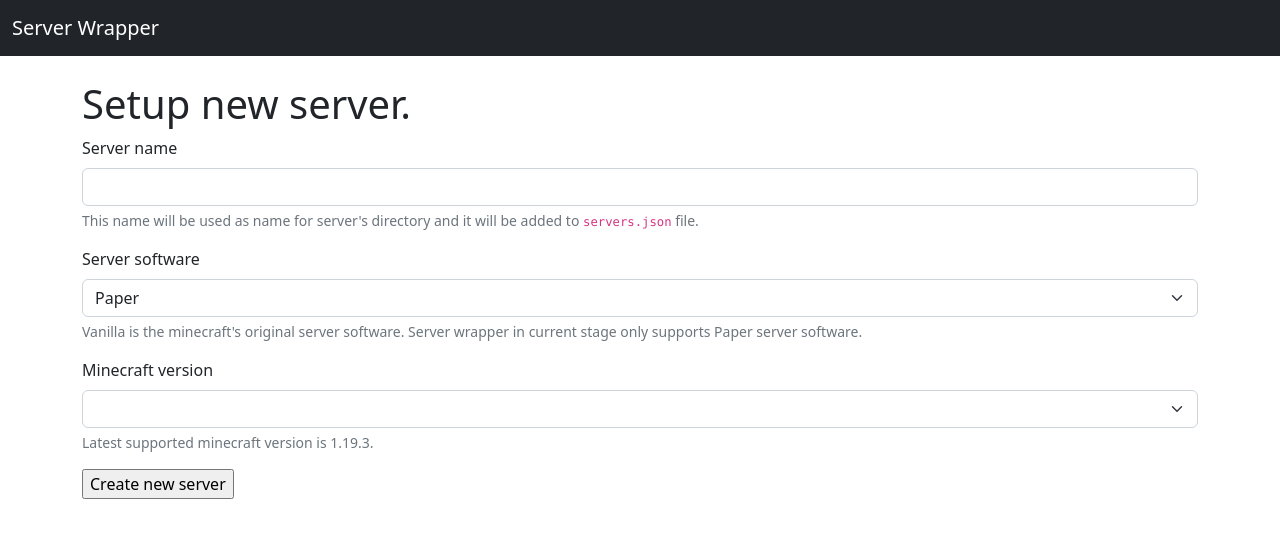
After one commit to SleepyDiamonds/MC-Server-Wrapper, a Flask app: page /new-server in a window 1280 px wide. The commit adds this page. Shown: the top 538 px of the page. Run offline with Flask 2, Linux system fonts and the light colour scheme; lists and menus that the app fills with data are empty.

Commit message:
Added a "Add Server" panel (not fully working)

```diff
--- a/app.py
+++ b/app.py
@@ -1,5 +1,5 @@
 from flask import Flask, render_template, request
-from commons import loaded_servers, startServer, stopServer, mcserver_subprocesses, sendCommand, returnAPIError
+from commons import loaded_servers, startServer, stopServer, mcserver_subprocesses, sendCommand, returnAPIError, newServer
 import atexit
 
 app = Flask(__name__)
@@ -22,6 +22,9 @@ def index():
 def server_page(index):
     return render_template("serverpage.html", server=loaded_servers[index])
 
+@app.route("/new-server")
+def new_server_page():
+    return render_template("newserver.html")
 
 # Servers API
 # /api/server/<int:index>/<start|stop>
@@ -50,6 +53,24 @@ def api_sendCommand(index):
 
     return {"result": True}
 
+# /api/server/new
+# POST Data: {"name": "mcserver", "software": "paper", "version": "1.19.3", "max-ram": "2G"}
+@app.route("/api/server/new", methods=["POST"])
+def api_createNewServer():
+    # Check if required post data exists.
+    if not "name" in request.form: return returnAPIError("name not specified")
+    if not "version" in request.form: return returnAPIError("version not specified")
+    if not "software" in request.form: return returnAPIError("server software not specified")
+    if not "max-ram" in request.form: return returnAPIError("max ram not provided")
+
+    # Try to create a new server.
+    success = newServer(name=request.form["name"], max_ram=request.form["max-ram"], software=request.form["software"], version=request.form["version"])
+
+    if isinstance(success, tuple):
+        return returnAPIError(success[1])
+
+    return {"result": success}
+
 # Register shutdown() function.
 atexit.register(shutdown)
 
--- a/commons.py
+++ b/commons.py
@@ -3,6 +3,7 @@ from libs.mcserversubprocess import MCServerSubprocess
 import json
 import os
 import subprocess
+import requests
 
 FILE_SERVERS_LOCATION = "servers.json"
 FILE_CONFIG_LOCATION = "config.json"
@@ -20,11 +21,19 @@ def loadServers():
     with open(FILE_SERVERS_LOCATION) as file:
         json_object = json.load(file)
         for index, server in enumerate(json_object["servers"]):
-            servers.append(MCServer(index=index, name=server["server_name"], ip_addr=server["hostname"], port=server["port"] ,rcon_port=server["rcon_port"], rcon_passwd=server["rcon_password"], max_ram=server["max_ram"]))
+            servers.append(MCServer(index=index, name=server["server_name"], max_ram=server["max_ram"]))
 
     return servers
 
 loaded_servers = loadServers()
+
+def refreshLoadedServers():
+    """
+    Refreshes all commonly used variables. (`loaded_servers`)
+    Required after big changes, like modifying `config.json` or `servers.json`.
+    """
+    global loaded_servers
+    loaded_servers = loadServers()
 
 def getServerExecutablePath(index):
     """
@@ -115,6 +124,66 @@ def stopAllServers():
     for mcserver_subprocess in mcserver_subprocesses:
         mcserver_subprocess.terminate()
 
+def newServer(name, version, software, max_ram):
+    """
+    Creates a new server.
+    """
+    if software == "paper":
+        # Get the latest release for the selected version
+        builds = requests.get(f"https://api.papermc.io/v2/projects/paper/versions/{version}")
+
+        if builds.status_code == 400:
+            return (False, "bad request")
+
+        builds = builds.json()
+
+        if "error" in builds: return (False, "version not found")
+
+        latest_build = builds["builds"][-1]
+
+        cwd = os.getcwd()
+
+        # Download the latest release of the version selected
+        response = requests.get(f"https://api.papermc.io/v2/projects/paper/versions/{version}/builds/{latest_build}/downloads/paper-{version}-{latest_build}.jar")
+
+        if response.status_code == 400:
+            return (False, "bad request")
+
+        # FIXME: error happens here.
+        if "error" in response.json(): return (False, "version not found")
+
+        try:
+            os.mkdir(f"servers/{name}")
+            os.chdir(f"servers/{name}")
+        except:
+            return (False, "couldn't create/switch to the server directory")
+
+        open("server.jar", "wb").write(response.content)
+
+        os.chdir(cwd)
+
+        # Adds the server to the servers.json folder
+        new_data = {"server_name": name, "max_ram": max_ram}
+
+        # Add server to servers.json file.
+        try:
+            with open('servers.json', "r+") as file:
+                servers = json.load(file)
+                servers["servers"].append(new_data)
+
+                file.seek(0)
+
+                json.dump(servers, file, indent=4)
+        except:
+            return (False, "couldn't write to servers.json")
+
+        # Refresh loaded_servers.
+        refreshLoadedServers()
+
+        return True
+    else:
+        return False
+
 def returnAPIError(description=None):
     """
     Returns API Error Dictionary:
--- a/libs/mcserver.py
+++ b/libs/mcserver.py
@@ -1,9 +1,5 @@
 class MCServer():
-    def __init__(self, index, name, ip_addr, port,rcon_port, rcon_passwd, max_ram):
+    def __init__(self, index, name, max_ram):
         self.index = index
         self.name = name
-        self.ip_addr = ip_addr
-        self.port = port
-        self.rcon_port = rcon_port
-        self.rcon_passwd = rcon_passwd
         self.max_ram = max_ram
--- a/servers.json
+++ b/servers.json
@@ -2,26 +2,14 @@
     "servers": [
         {
             "server_name": "mcserver",
-            "hostname": "127.0.0.1",
-            "port": "25565",
-            "rcon_port": "25575",
-            "rcon_password": "123",
             "max_ram": "2G"
         },
         {
             "server_name": "test",
-            "hostname": "127.0.0.1",
-            "port": "25565",
-            "rcon_port": "25575",
-            "rcon_password": "sleepyspellerjenice",
             "max_ram": "2G"
         },
         {
             "server_name": "sleepysmp",
-            "hostname": "slpy.ml",
-            "port": "21095",
-            "rcon_port": "25575",
-            "rcon_password": "superdiamondhdjenice",
             "max_ram": "2G"
         }
     ]
--- /dev/null
+++ b/static/newserver.js
@@ -0,0 +1,43 @@
+const versionSelectElement = document.getElementById("minecraftVersionSelect");
+
+// https://api.papermc.io/docs/swagger-ui/index.html?configUrl=/openapi/swagger-config
+// Fetch latest available minecraft versions (https://api.papermc.io/v2/projects/paper).
+async function getJSON(url) {
+    return fetch(url)
+            .then((response) => response.json())
+            .then((json) => { return json });
+}
+
+// Fetch a list of all paper supported minecraft versions.
+async function fetchPaperVersions() {
+    const response = await getJSON("https://api.papermc.io/v2/projects/paper");
+    return response["versions"];
+}
+
+async function updateForm() {
+    const paperVersions = await fetchPaperVersions();
+
+    // Append new options to version select element.
+    for (let index = 0; index < paperVersions.length; index++) {
+        const version = paperVersions[index];
+        const option = document.createElement("option");
+        option.value = version;
+        option.textContent = version;
+
+        versionSelectElement.appendChild(option);
+    }
+
+    // Select latest version by default.
+    const latestVersion = paperVersions[paperVersions.length - 1];
+    versionSelectElement.value = latestVersion;
+    console.log(latestVersion);
+
+    paperVersions.forEach((version) => {
+        const option = document.createElement("option");
+        option.value = version;
+        option.textContent = version;
+        versionSelectElement.appendChild(option);
+    });
+}
+
+updateForm();
--- a/templates/base.html
+++ b/templates/base.html
@@ -6,7 +6,8 @@
     <meta name="viewport" content="width=device-width, initial-scale=1.0">
     <title>Server Wrapper</title>
     <link href="https://cdn.jsdelivr.net/npm/bootstrap@5.2.3/dist/css/bootstrap.min.css" rel="stylesheet" integrity="sha384-rbsA2VBKQhggwzxH7pPCaAqO46MgnOM80zW1RWuH61DGLwZJEdK2Kadq2F9CUG65" crossorigin="anonymous">
-    <link rel="stylesheet" href="https://cdn.jsdelivr.net/npm/bootstrap-icons@1.5.0/font/bootstrap-icons.css" />
+    <link rel="stylesheet" href="https://cdn.jsdelivr.net/npm/bootstrap-icons@1.10.0/font/bootstrap-icons.css" />
+    {% block head %}{% endblock %}
 </head>
 <body>
     <!-- Navigation bar -->
--- a/templates/index.html
+++ b/templates/index.html
@@ -8,6 +8,10 @@
     <li><a href="{{ url_for('server_page', index=server.index) }}">{{ server.name }}</a></li>
     {% endfor %}
 </ul>
+<a href="{{ url_for('new_server_page') }}" class="btn btn-primary d-inline-flex flex-row justify-content-center align-items-center gap-2">
+    <i class="bi bi-plus-circle"></i>
+    New Server
+</a>
 <h2>Subprocesses running:</h2>
 <ul>
     {% for subprocess in subprocesses %}
--- /dev/null
+++ b/templates/newserver.html
@@ -0,0 +1,31 @@
+{% extends "base.html" %}
+{% block head %}
+<script defer src="{{ url_for('static', filename='newserver.js') }}"></script>
+{% endblock %}
+{% block content %}
+<h1>Setup new server.</h1>
+<form action="{{ url_for('api_createNewServer') }}" method="post">
+    <div class="mb-3">
+        <label for="serverName" class="form-label">Server name</label>
+        <input type="text" name="name" class="form-control" id="serverName" aria-describedby="serverNameHelp" required>
+        <div id="serverNameHelp" class="form-text">This name will be used as name for server's directory and it will be added to <code>servers.json</code> file.</div>
+    </div>
+    <div class="mb-3">
+        <label for="serverSoftwareSelect" class="form-label">Server software</label>
+        <select name="software" value="paper" id="serverSoftwareSelect" class="form-select" aria-describedby="serverSoftwareSelectHelp">
+            <option selected value="paper">Paper</option>
+            <option value="vanilla">Vanilla</option>
+            <option value="craftbukkit">CraftBukkit</option>
+            <option value="spigot">Spigot</option>
+        </select>
+        <div id="serverSoftwareSelectHelp" class="form-text">Vanilla is the minecraft's original server software. Server wrapper in current stage only supports Paper server software.</div>
+    </div>
+    <div class="mb-3">
+        <label for="minecraftVersionSelect" class="form-label">Minecraft version</label>
+        <select name="version" id="minecraftVersionSelect" class="form-select" aria-describedby="minecraftVersionSelectHelp"></select>
+        <div id="minecraftVersionSelectHelp" class="form-text">Latest supported minecraft version is 1.19.3.</div>
+    </div>
+    <input type="hidden" name="max-ram" value="2G">
+    <input type="submit" value="Create new server">
+</form>
+{% endblock %}
--- a/templates/serverpage.html
+++ b/templates/serverpage.html
@@ -1,6 +1,6 @@
 {% extends "base.html" %}
 {% block content %}
-<h1><code>server/{{ server.name }}:{{ server.port }}</code></h1>
+<h1><code>server/{{ server.name }}</code></h1>
 <div class="d-flex flex-row gap-4">
     <form action="{{ url_for('api_startServer', index=server.index) }}" method="post">
         <button type="submit" class="btn btn-success d-inline-flex flex-row justify-content-center align-items-center gap-2">
```
